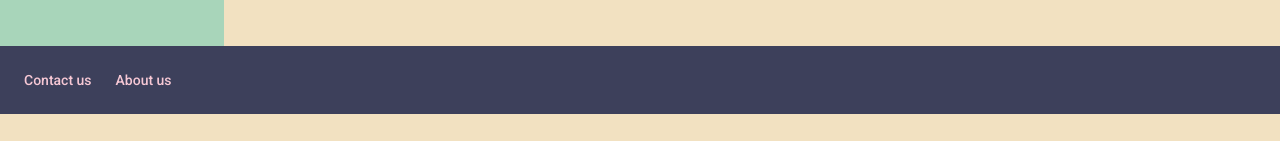
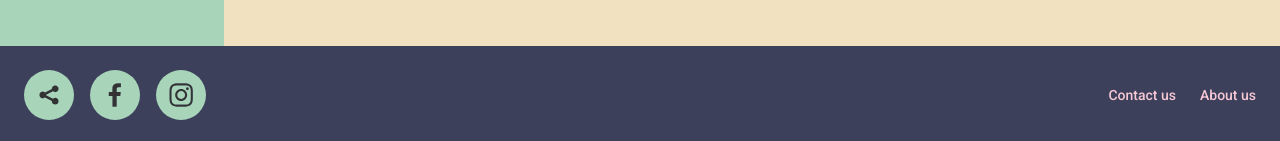
Before and after one commit to erickandreww/wdd430-group09-project, a Next.js app: page / in a window 1280 px wide. Shown: the part 1185-1326 px from the top of the page. Before the commit the page ends 1299 px from the top, so only its background shows below. Built offline with nearby package versions, Linux system fonts and the light colour scheme.

Commit message:
"re-adding social icons"

```diff
--- a/app/ui/footer.tsx
+++ b/app/ui/footer.tsx
@@ -1,16 +1,16 @@
 import Link from 'next/link';
-// import { SocialIcon } from 'react-social-icons';
+import { SocialIcon } from 'react-social-icons';
 
 
 export default function Footer() {
   return (
     <footer className="bg-color_three p-6 text-color_four">
       <div className="flex flex-col items-center space-y-4 md:flex-row md:justify-between md:space-y-0">
-        {/* <ul className="flex space-x-4">
+        <ul className="flex space-x-4">
           <SocialIcon url='https://x.com' bgColor="#A8D5BA" fgColor="#333333" />
           <SocialIcon url='https://facebook.com' bgColor="#A8D5BA" fgColor="#333333" />
           <SocialIcon url='https://instagram.com/' bgColor="#A8D5BA" fgColor="#333333" />
-        </ul> */}
+        </ul>
         <div className="flex space-x-6">
           <Link href='/contact' className="text-sm font-medium text-color_four hover:text-[#D1C4E9]">Contact us</Link>
           <Link href='/information' className="text-sm font-medium text-color_four hover:text-[#D1C4E9]">About us</Link>
```
